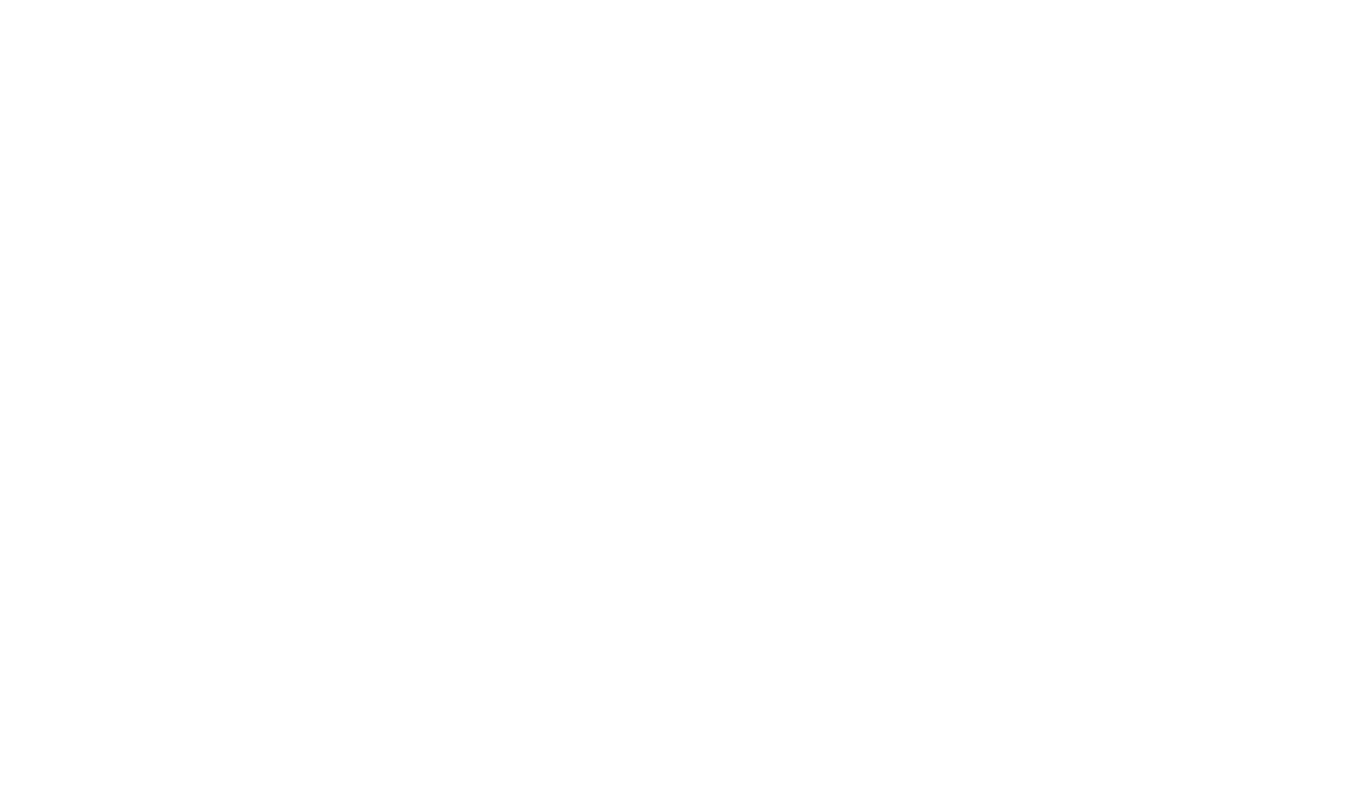
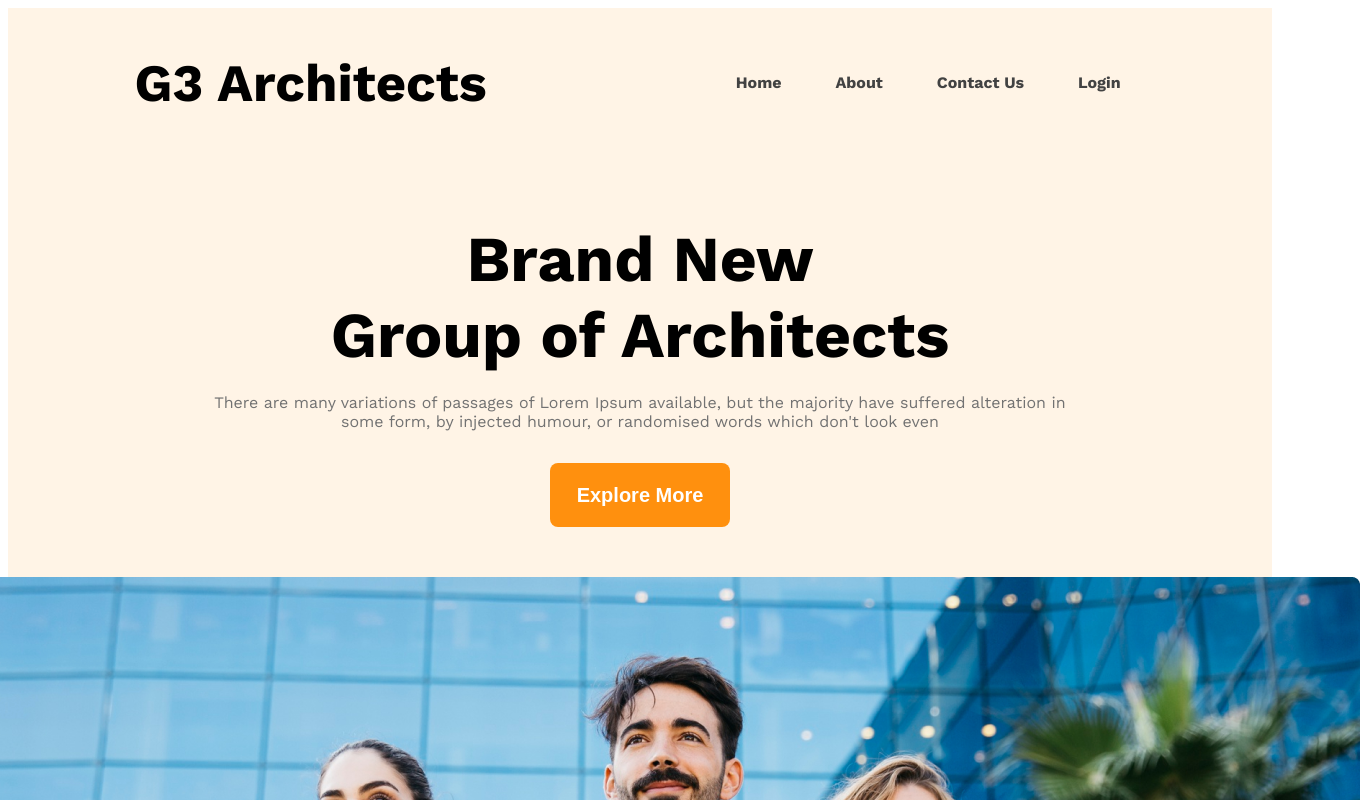
Before and after one commit to Tanzeebul-Tamim/g3-architects-assignment-2, a plain HTML site: page index.html in a window 1280 px wide. Shown: the top 800 px of the page, 1360 px wide, since content can reach past the window. Drawn offline with nearby package versions, Linux system fonts and the light colour scheme.

Commit message:
header added

```diff
--- a/index.html
+++ b/index.html
@@ -1,12 +1,85 @@
 <!DOCTYPE html>
 <html lang="en">
+
 <head>
     <meta charset="UTF-8">
     <meta http-equiv="X-UA-Compatible" content="IE=edge">
-    <meta name="viewport" content="width=git config --global user.email "your email", initial-scale=1.0">
-    <title>Document</title>
+    <meta name="viewport" content="width=device-width, initial-scale=1.0">
+    <title>G3 Architects</title>
+    <!--------------------------
+               x-icon
+    ---------------------------->
+    <link rel="icon" type="x-icon" href="./images/icons/android-icon-192x192.png">
+    <!---------------------------
+             Stylesheet
+    ---------------------------->
+    <link rel="stylesheet" href="./styles.css">
 </head>
+
 <body>
+    <!----------------------------
+        header start
+    ------------------------------->
+    <section class="container-1">
+        <header>
+            <section class="navigation">
+                <div class="title">
+                    <h2>G3 Architects</h2>
+                </div>
+                <div class="buttons">
+                    <a href="">Home</a>
+                    <a href="">About</a>
+                    <a href="">Contact Us</a>
+                    <a href="">Login</a>
+                </div>
+            </section>
+            <section class="headline">
+                <div class="title">
+                    <h1>Brand New<br>Group of Architects</h1>
+                </div>
+                <div class="description">
+                    There are many variations of passages of Lorem Ipsum available, but the majority have suffered
+                    alteration in some form, by injected humour, or randomised words which don't look even
+                </div>
+                <div class="button">
+                    <button>Explore More</button>
+                </div>
+                <div>
+                    <img src="./images/banner.png" alt="">
+                </div>
+            </section>
+        </header>
+    </section>
 
+    <!------------------------
+        Quick list section
+    ------------------------->
+    <section class="container-2">
+        <main>
+            <section class="quick-list">
+                <article class="grid">
+                    <div><img src="./images/team1.png" alt=""></div>
+                    <div><img src="./images/team2.png" alt=""></div>
+                    <div><img src="./images/team3.png" alt=""></div>
+                    <div><img src="./images/team4.png" alt=""></div>
+                </article>
+                <article class="info">
+                    <div>
+                        <span class="quick">Quick List</span>
+                        <span class="title">of Our</span>
+                        <p class="title">Features</p>
+                    </div>
+                    <div class="description">
+                        There are many variations of passages of Lorem Ipsum available, but the majority have suffered
+                        alteration in some form, by injected humour, or randomised words which don't look even
+                    </div>
+                    <div>
+                        <button>Explore More</button>
+                    </div>
+                </article>
+            </section>
+        </main>
+    </section>
 </body>
+
 </html>
--- a/styles.css
+++ b/styles.css
@@ -0,0 +1,108 @@
+/*------------------------
+           Fonts
+---------------------------*/
+@import url("https://fonts.googleapis.com/css2?family=Work+Sans:wght@700&display=swap");
+@import url("https://fonts.googleapis.com/css2?family=Work+Sans&display=swap");
+
+/*-----------------------------
+Common styles or utilities
+------------------------------*/
+.title {
+  font-family: "Work Sans", sans-serif;
+}
+
+.description {
+  font-family: "Work Sans", sans-serif;
+  color: #727272;
+}
+
+header, main {
+  width: 80%;
+  margin: 0 auto;
+}
+
+main {
+  padding-top: 85px;
+}
+
+/*----------------------------------
+            Header Styles
+-----------------------------------*/
+.container-1 {
+  background-color: rgba(255, 144, 14, 0.1);
+  padding-bottom: 45px;
+}
+
+.navigation {
+  display: flex;
+  justify-content: space-between;
+  align-items: center;
+}
+
+.navigation .title {
+  font-size: 35px;
+}
+
+.buttons a {
+  text-decoration: none;
+  margin: 25px;
+  font-family: "Work Sans", sans-serif;
+  font-weight: 550;
+  color: #424242;
+}
+
+.headline {
+  display: flex;
+  flex-direction: column;
+  align-items: center;
+}
+
+.headline .title h1 {
+  text-align: center;
+  font-size: 64px;
+  margin-bottom: 20px;
+}
+
+.headline .description {
+  width: 862px;
+  text-align: center;
+  font-size: 16px;
+}
+
+button {
+  color: #ffffff;
+  font-size: 20px;
+  font-weight: 700;
+  width: 180px;
+  height: 64px;
+  background-color: #ff900e;
+  border: 0;
+  border-radius: 8px;
+  margin: 32px 0px 50px;
+  cursor: pointer;
+}
+
+.headline .image > img {
+  border-radius: 15px;
+  width: 1440px;
+  height: 700px;
+}
+
+
+/*----------------------------------
+        Quick list section
+-----------------------------------*/
+.quick-list {
+  display: grid;
+  grid-template-columns: repeat(2, 1fr);
+  column-gap: 75px;
+  align-items: center;
+}
+
+.grid {
+  display: grid;
+  grid-template-columns: repeat(2, 1fr);
+  max-width: 708px;
+  row-gap: 24px;
+  column-gap: 24px;
+}
```
Also changed, not shown: images/icons/android-icon-192x192.png (added).
